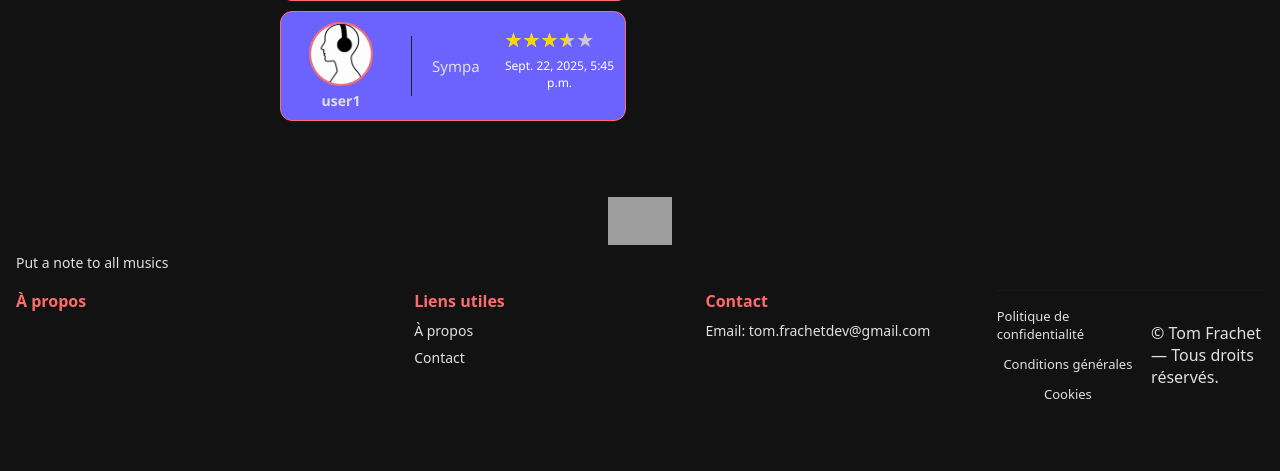
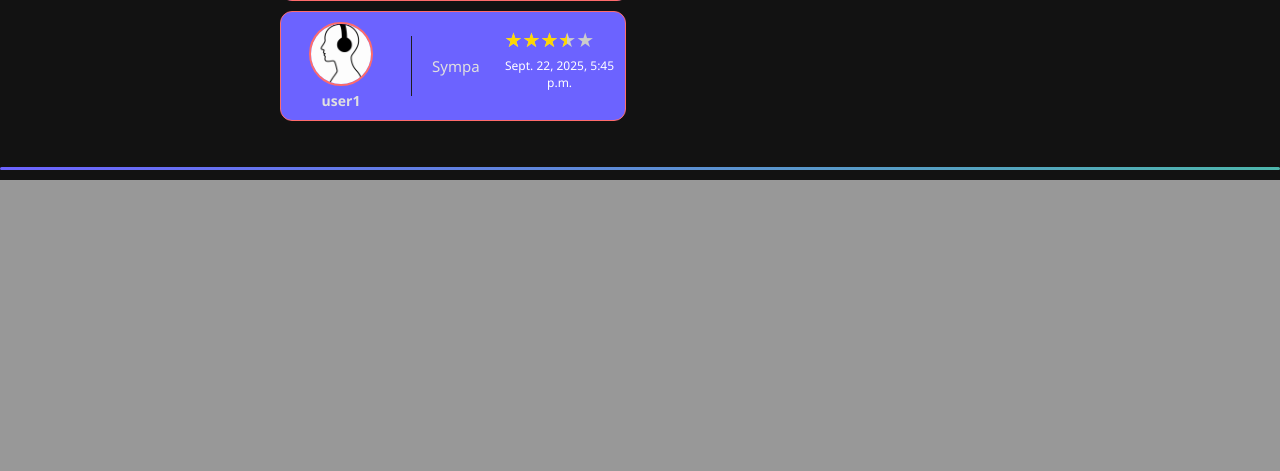
Before and after one commit to PommeDev/MusicBoxNoteDjango, a Django app: page /song/6 in a window 1280 px wide. Shown: the part 897-1368 px from the top of the page. After the commit the page ends 1077 px from the top, so only its background shows below. Run offline with Django 5.2, Linux system fonts and the light colour scheme; data comes from the database, SQL or seed files in the repository; both versions use the stored data as it was after the commit; data that the repository does not hold is empty; grey boxes are pictures that could not be loaded.

Commit message:
Ajout d'un séparateur et fond noir pour le footer

```diff
--- a/musicnote/static/musicnote/basestyle.css
+++ b/musicnote/static/musicnote/basestyle.css
@@ -214,3 +214,14 @@ a{
     0% { transform: rotate(0deg); }
     100% { transform: rotate(360deg); }
 }
+
+
+
+.part-separator {
+    border: none;
+    height: 3px;
+    background: linear-gradient(to right, var(--color-primary), var(--color-tierce));
+    margin: 10px 0;
+    border-radius: 3px;
+    z-index: 100;
+}
--- a/musicnote/static/musicnote/footer/style.css
+++ b/musicnote/static/musicnote/footer/style.css
@@ -2,8 +2,10 @@
 .site-footer{
   background:var(--bg);
   color:var(--text);
-  padding:40px 16px;
+  padding:10px 16px;
   font-family:system-ui,-apple-system,"Segoe UI",Roboto,"Helvetica Neue",Arial;
+  background-color: black;
+  position: fixed;
 }
 .footer-inner{
   max-width:var(--maxw);
--- a/musicnote/static/musicnote/searchstyle.css
+++ b/musicnote/static/musicnote/searchstyle.css
@@ -2,9 +2,8 @@
 
 
 /* Centrer le contenu */
-body {
+.content-s {
     font-family: 'Segoe UI', Tahoma, Geneva, Verdana, sans-serif;
-    background-color: var(--color-tierce);
     color: var(--color-text);
     display: flex;
     flex-direction: column;
--- a/musicnote/templates/musicnote/base.html
+++ b/musicnote/templates/musicnote/base.html
@@ -31,6 +31,10 @@
         {% block content %}
         {% endblock %}
 
+
+        <hr class="part-separator">
+
+
         <!-- Footer commun -->
         {% include 'partials/footer.html' %}
 
--- a/musicnote/templates/musicnote/index.html
+++ b/musicnote/templates/musicnote/index.html
@@ -20,6 +20,8 @@
 
 
 {% block content %}
+<div class="content-s">
+
     <h1>Faites vibrer vos playlists !</h1>
 
     <p class="indic-text">Sur MusicBox, chaque morceau mérite sa note.<br> Donnez votre avis, découvrez les tendances et partagez vos coups de cœur musicaux !</p>
@@ -81,7 +83,7 @@
     {% endif %}
 
 
-
+</div>
 
 
 {% endblock content %}
```
Also changed, not shown: db.sqlite3.
